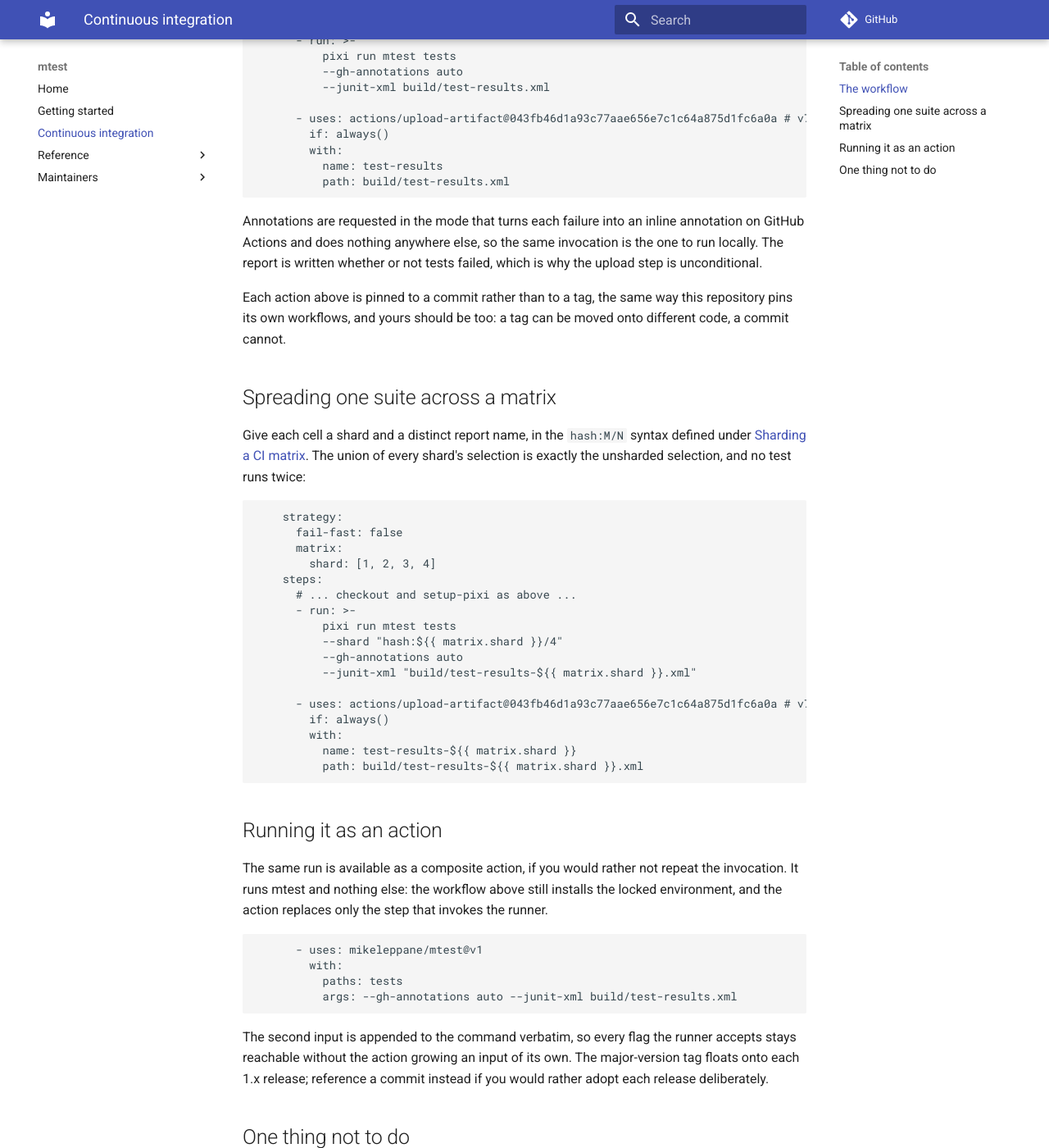
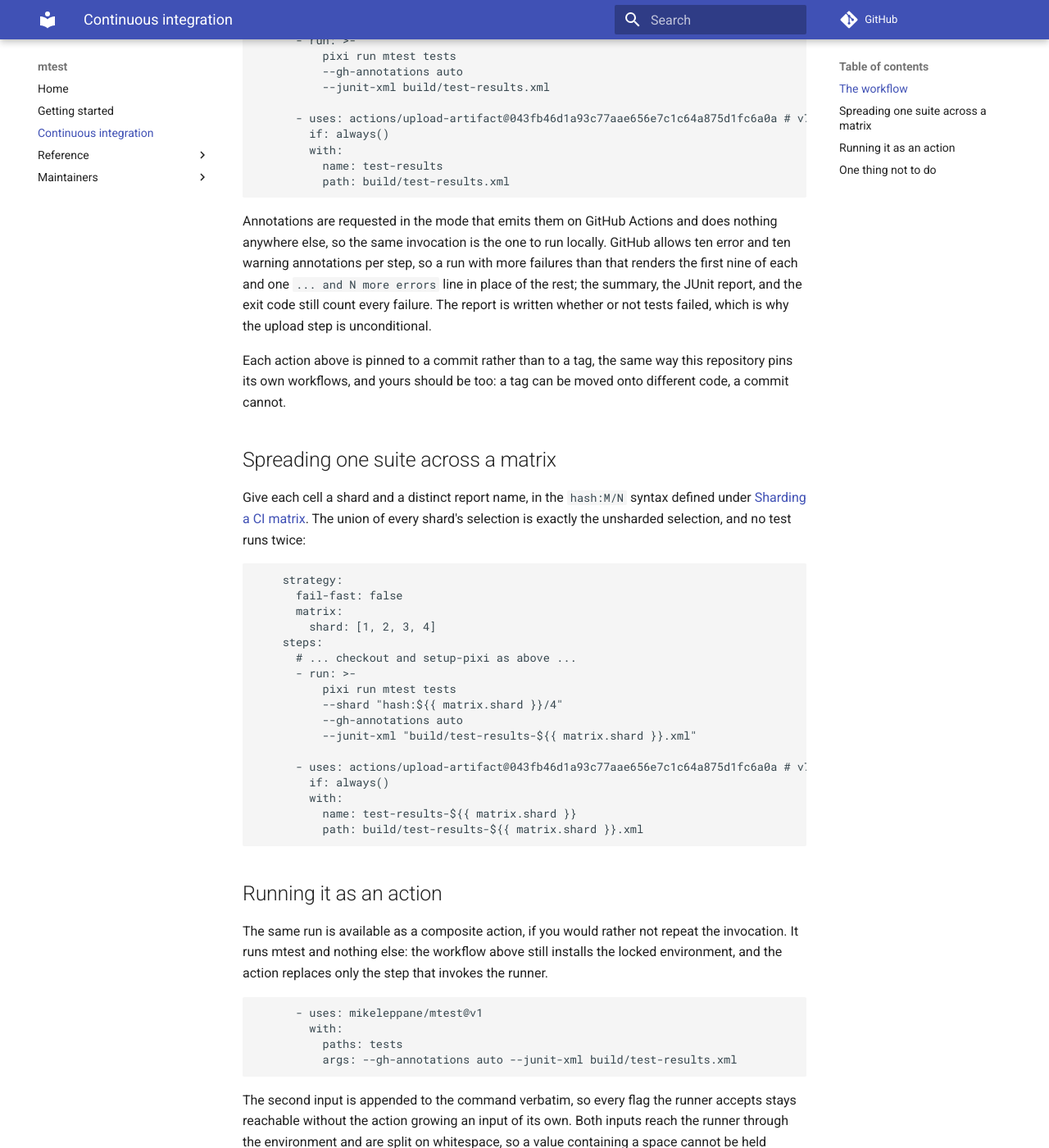
Before and after one commit to mikeleppane/mtest, an MkDocs documentation site: the page built from docs/ci.md, in a window 1280 px wide and 1400 px high, scrolled down 791 px. Shown: the whole window at 82% size. Built offline with MkDocs 1.6.1 and Material for MkDocs 9.7.7, drawn with Linux system fonts in a browser that asks for light colours; comment, search, counter and statistics services are not loaded; some of the changed text lies outside the part shown.

````diff
--- a/docs/ci.md
+++ b/docs/ci.md
@@ -44,10 +44,13 @@ jobs:
           path: build/test-results.xml
 ```
 
-Annotations are requested in the mode that turns each failure into an inline
-annotation on GitHub Actions and does nothing anywhere else, so the same
-invocation is the one to run locally. The report is written whether or not
-tests failed, which is why the upload step is unconditional.
+Annotations are requested in the mode that emits them on GitHub Actions and
+does nothing anywhere else, so the same invocation is the one to run locally.
+GitHub allows ten error and ten warning annotations per step, so a run with
+more failures than that renders the first nine of each and one
+`... and N more errors` line in place of the rest; the summary, the JUnit
+report, and the exit code still count every failure. The report is written
+whether or not tests failed, which is why the upload step is unconditional.
 
 Each action above is pinned to a commit rather than to a tag, the same way this
 repository pins its own workflows, and yours should be too: a tag can be moved
@@ -96,7 +99,9 @@ invokes the runner.
 ```
 
 The second input is appended to the command verbatim, so every flag the runner
-accepts stays reachable without the action growing an input of its own. The
+accepts stays reachable without the action growing an input of its own. Both
+inputs reach the runner through the environment and are split on whitespace, so
+a value containing a space cannot be held together by quoting it here. The
 major-version tag floats onto each 1.x release; reference a commit instead if
 you would rather adopt each release deliberately.
 
````
Also changed, not shown: README.md (+26 -10 lines), docs/index.md (+6 -1 lines).
